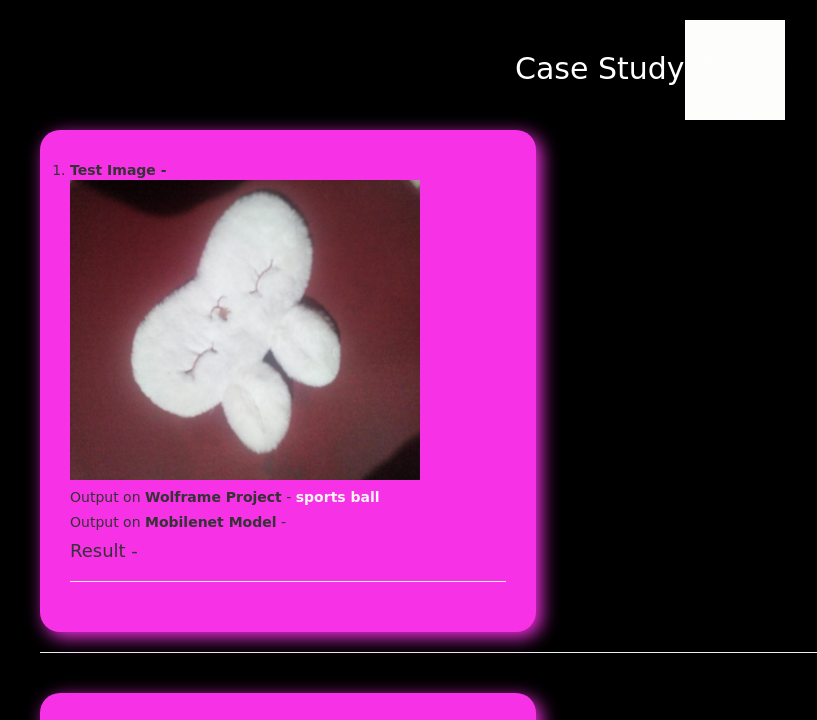
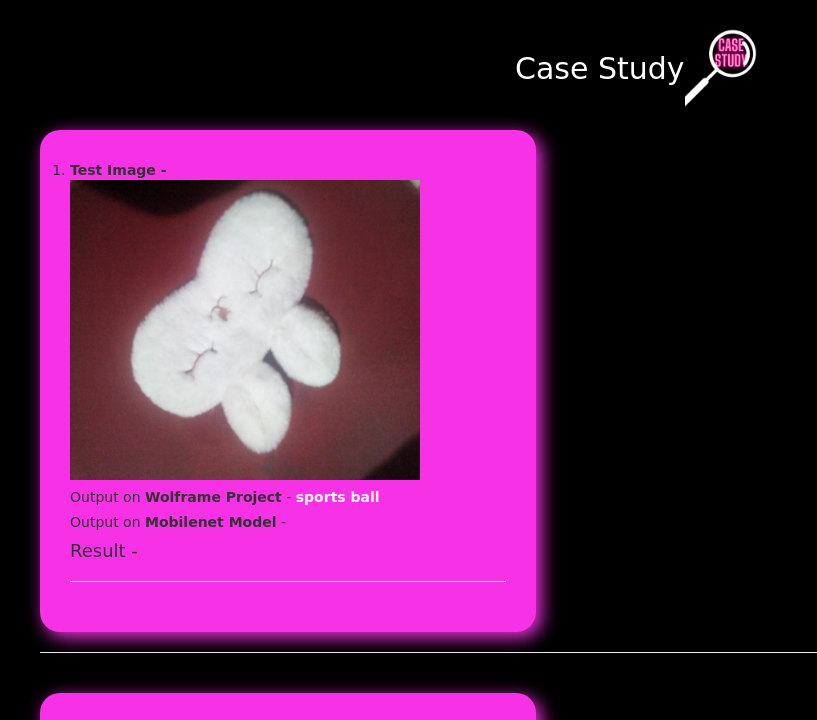
Before and after one commit to Preeti12345678/Case-Study, a plain HTML site: page index.html in a window 1280 px wide. Shown: the top 720 px of the page, without its empty margins (0-817 px from the left). Drawn offline with nearby package versions, Linux system fonts and the light colour scheme; a web font is replaced by a local one.

Commit message:
Add files via upload

```diff
--- a/index.html
+++ b/index.html
@@ -14,7 +14,7 @@
   </head>
   <body>
     <div class="col-xs-12 header_div">
-        <h2>Case Study<img src="Case Study.gif"></h2>
+        <h2>Case Study<img src="Case Study.png"></h2>
        </div>
     <ol>
       <div class="text_images_and_result object">
```
Also changed, not shown: Case Study.png (added).
